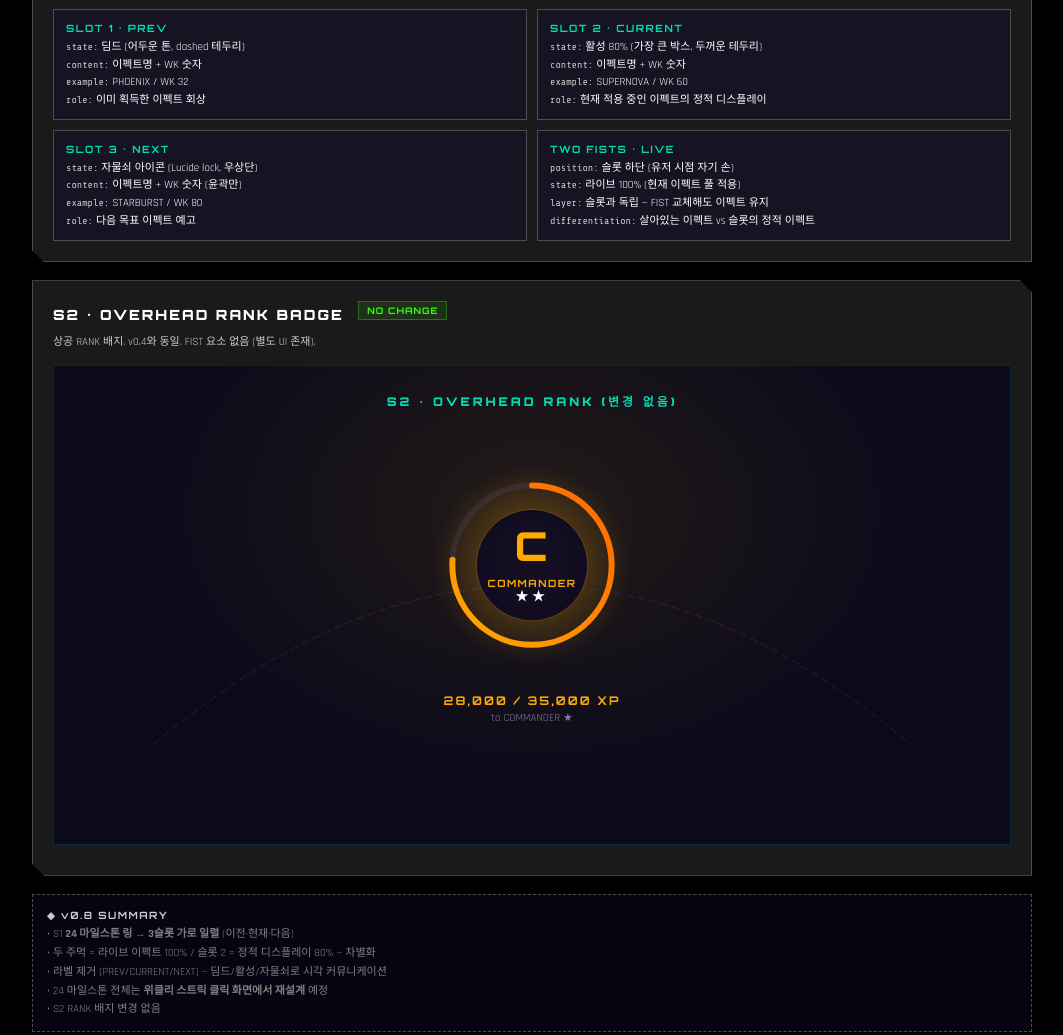
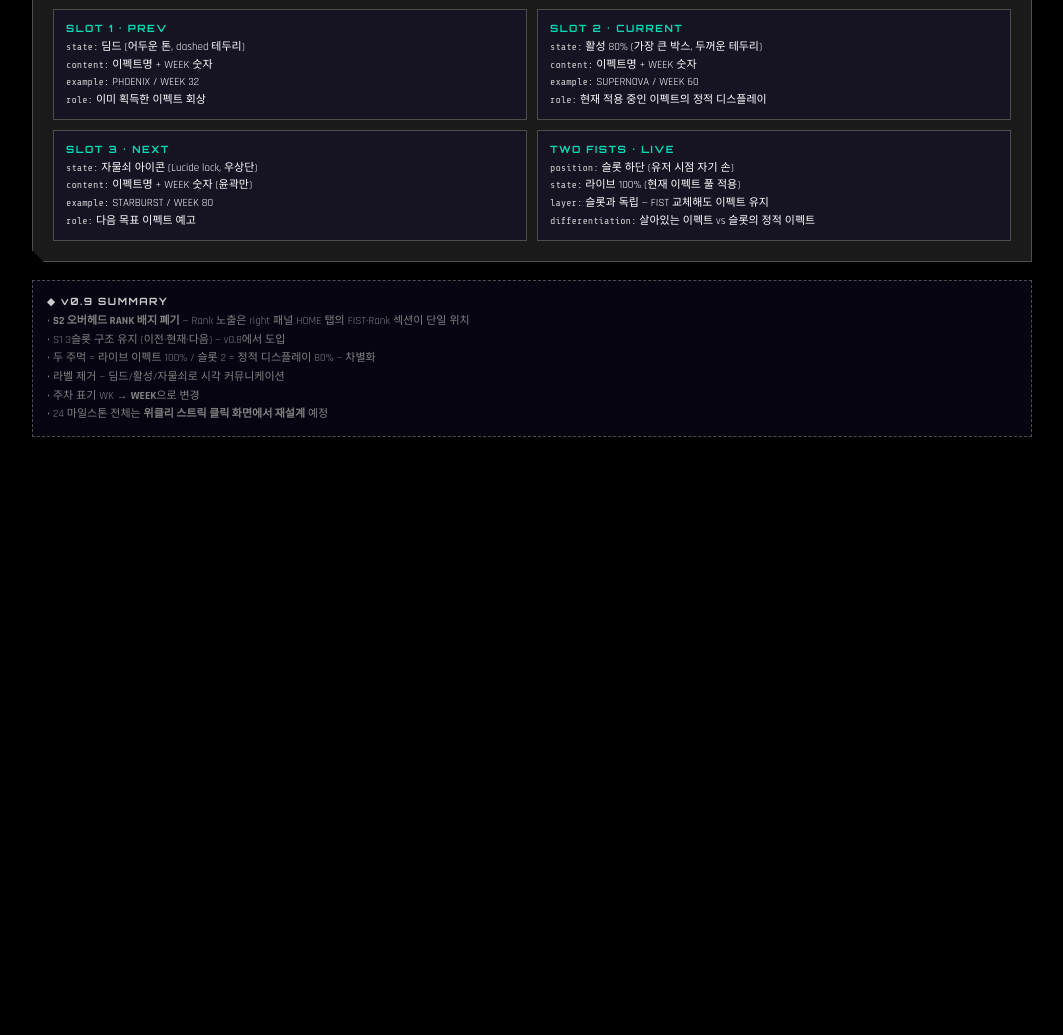
Before and after one commit to gittor73/vibe-punch-ui, a plain HTML site: page space.html in a window 1280 px wide. Shown: the part 820-1855 px from the top of the page, without its empty margins (108-1171 px from the left). After the commit the page ends 1295 px from the top, so only its background shows below. Drawn offline with nearby package versions, Linux system fonts and the light colour scheme.

Commit message:
v0.9: S2 오버헤드 RANK 배지 폐기
- S2 섹션 통째 제거 (SVG + 컨테이너)
- Rank 노출은 right 패널 HOME 탭의 FIST·Rank 섹션이 단일 위치로 확정
- 주차 표기 WK → WEEK으로 통일 (9곳)
- 헤더/푸터/SVG 타이틀 v0.9로 갱신
- s2.html 파일은 별도 삭제 필요 (이번 커밋 범위 외)

```diff
--- a/space.html
+++ b/space.html
@@ -3,7 +3,7 @@
 <head>
 <meta charset="UTF-8">
 <meta name="viewport" content="width=device-width, initial-scale=1.0">
-<title>Vibe Punch v1.8 — Space Hologram (v0.8)</title>
+<title>Vibe Punch v1.8 — Space Hologram (v0.9)</title>
 <link href="https://fonts.googleapis.com/css2?family=Orbitron:wght@400;500;600;700;800;900&family=Rajdhani:wght@300;400;500;600;700&family=Share+Tech+Mono&display=swap" rel="stylesheet">
 <link rel="stylesheet" href="common.css">
 <style>
@@ -145,9 +145,9 @@ body{padding:14px;background:var(--bg)}
 <body>
 <div class="container">
 <a href="index.html" class="back-link">❮ BACK TO LIST</a>
-<div class="hdr">◆ SPACE HOLOGRAM · S1 / S2 · v0.8 (3슬롯 구조 전환)</div>
+<div class="hdr">◆ SPACE HOLOGRAM · S1 · v0.9 (S2 폐기, 3슬롯 단일 구조)</div>
 
-<!-- ========== S1 (v0.8 — 3슬롯 구조) ========== -->
+<!-- ========== S1 (v0.9 — S2 폐기, 3슬롯만 유지) ========== -->
 <div class="spec-block">
 <div class="spec-title">
   S1 · CENTRAL FLOOR 3D SPACE
@@ -205,7 +205,7 @@ body{padding:14px;background:var(--bg)}
     <path d="M 18 32 Q 18 6 28 -10 Q 32 10 24 26" fill="url(#s1-flame-prev)" opacity="0.55"/>
   </g>
   <text x="110" y="208" font-family="Orbitron" font-size="14" font-weight="700" fill="#666" text-anchor="middle" letter-spacing="2">PHOENIX</text>
-  <text x="110" y="232" font-family="Share Tech Mono" font-size="11" fill="#555" text-anchor="middle" letter-spacing="2">WK 32</text>
+  <text x="110" y="232" font-family="Share Tech Mono" font-size="11" fill="#555" text-anchor="middle" letter-spacing="2">WEEK 32</text>
 </g>
 
 <!-- ========== SLOT 2 · CURRENT (active 80%, no label, biggest) ========== -->
@@ -220,7 +220,7 @@ body{padding:14px;background:var(--bg)}
     <path d="M 30 56 Q 30 12 44 -16 Q 52 16 38 42" fill="url(#s1-flame-curr)" opacity="0.8"/>
   </g>
   <text x="160" y="280" font-family="Orbitron" font-size="20" font-weight="900" fill="#ddd" text-anchor="middle" letter-spacing="3">SUPERNOVA</text>
-  <text x="160" y="306" font-family="Share Tech Mono" font-size="13" fill="#999" text-anchor="middle" letter-spacing="3">WK 60</text>
+  <text x="160" y="306" font-family="Share Tech Mono" font-size="13" fill="#999" text-anchor="middle" letter-spacing="3">WEEK 60</text>
 </g>
 
 <!-- ========== SLOT 3 · NEXT (locked, no label, lock icon) ========== -->
@@ -239,7 +239,7 @@ body{padding:14px;background:var(--bg)}
     <path d="M 22 36 Q 22 8 32 -12 Q 38 12 28 30" fill="none" stroke="#888" stroke-width="1.2"/>
   </g>
   <text x="110" y="218" font-family="Orbitron" font-size="14" font-weight="700" fill="#aaa" text-anchor="middle" letter-spacing="2">STARBURST</text>
-  <text x="110" y="240" font-family="Share Tech Mono" font-size="11" fill="#888" text-anchor="middle" letter-spacing="2">WK 80</text>
+  <text x="110" y="240" font-family="Share Tech Mono" font-size="11" fill="#888" text-anchor="middle" letter-spacing="2">WEEK 80</text>
 </g>
 
 <!-- ========== TWO FISTS (live, 100%, below slots) ========== -->
@@ -269,7 +269,7 @@ body{padding:14px;background:var(--bg)}
 <text x="20" y="530" font-family="Share Tech Mono" font-size="9" fill="rgba(255,255,255,0.3)">FLOOR SPACE · ≈ 6m × 3m in VR</text>
 
 <!-- Title -->
-<text x="480" y="30" text-anchor="middle" font-family="Orbitron" font-size="12" font-weight="900" fill="#ccc" letter-spacing="3">S1 · 3-SLOT FIRE EFFECT (v0.8)</text>
+<text x="480" y="30" text-anchor="middle" font-family="Orbitron" font-size="12" font-weight="900" fill="#ccc" letter-spacing="3">S1 · 3-SLOT FIRE EFFECT (v0.9)</text>
 </svg>
 </div>
 
@@ -277,24 +277,24 @@ body{padding:14px;background:var(--bg)}
 <div class="comp">
 <b>SLOT 1 · PREV</b><br>
 <em>state:</em> 딤드 (어두운 톤, dashed 테두리)<br>
-<em>content:</em> 이펙트명 + WK 숫자<br>
-<em>example:</em> PHOENIX / WK 32<br>
+<em>content:</em> 이펙트명 + WEEK 숫자<br>
+<em>example:</em> PHOENIX / WEEK 32<br>
 <em>role:</em> 이미 획득한 이펙트 회상
 </div>
 
 <div class="comp">
 <b>SLOT 2 · CURRENT</b><br>
 <em>state:</em> 활성 80% (가장 큰 박스, 두꺼운 테두리)<br>
-<em>content:</em> 이펙트명 + WK 숫자<br>
-<em>example:</em> SUPERNOVA / WK 60<br>
+<em>content:</em> 이펙트명 + WEEK 숫자<br>
+<em>example:</em> SUPERNOVA / WEEK 60<br>
 <em>role:</em> 현재 적용 중인 이펙트의 정적 디스플레이
 </div>
 
 <div class="comp">
 <b>SLOT 3 · NEXT</b><br>
 <em>state:</em> 자물쇠 아이콘 (Lucide lock, 우상단)<br>
-<em>content:</em> 이펙트명 + WK 숫자 (윤곽만)<br>
-<em>example:</em> STARBURST / WK 80<br>
+<em>content:</em> 이펙트명 + WEEK 숫자 (윤곽만)<br>
+<em>example:</em> STARBURST / WEEK 80<br>
 <em>role:</em> 다음 목표 이펙트 예고
 </div>
 
@@ -308,54 +308,15 @@ body{padding:14px;background:var(--bg)}
 </div>
 </div>
 
-<!-- ========== S2 ========== -->
-<div class="spec-block">
-<div class="spec-title">
-  S2 · OVERHEAD RANK BADGE
-  <span class="spec-status active">NO CHANGE</span>
-</div>
-<div class="spec-sub">상공 RANK 배지. v0.4와 동일. FIST 요소 없음 (별도 UI 존재).</div>
-
-<div class="blueprint">
-<svg viewBox="0 0 960 480" xmlns="http://www.w3.org/2000/svg" style="background:radial-gradient(ellipse at 50% 30%,rgba(255,170,0,0.1) 0%,transparent 60%)">
-<defs>
-<linearGradient id="s2-ring" x1="0%" y1="0%" x2="100%" y2="100%">
-<stop offset="0%" stop-color="#ffaa00"/><stop offset="100%" stop-color="#ff6600"/>
-</linearGradient>
-<radialGradient id="s2-glow" cx="50%" cy="50%" r="50%">
-<stop offset="0%" stop-color="rgba(255,170,0,0.4)"/><stop offset="100%" stop-color="rgba(255,170,0,0)"/>
-</radialGradient>
-</defs>
-
-<path d="M 100 380 Q 480 60 860 380" fill="none" stroke="rgba(180,74,255,0.2)" stroke-width="1" stroke-dasharray="8 4"/>
-
-<g transform="translate(480 200)">
-<circle cx="0" cy="0" r="100" fill="url(#s2-glow)"/>
-<circle cx="0" cy="0" r="80" fill="none" stroke="rgba(90,74,122,0.25)" stroke-width="6"/>
-<circle cx="0" cy="0" r="80" fill="none" stroke="url(#s2-ring)" stroke-width="6" stroke-linecap="round" stroke-dasharray="502" stroke-dashoffset="120" transform="rotate(-90)"/>
-<circle cx="0" cy="0" r="56" fill="rgba(12,8,35,0.9)" stroke="rgba(255,170,0,0.3)" stroke-width="1"/>
-
-<text x="0" y="-4" font-family="Orbitron" font-size="40" font-weight="900" fill="#ffaa00" text-anchor="middle" letter-spacing="2">C</text>
-<text x="0" y="22" font-family="Orbitron" font-size="10" font-weight="700" fill="#ffaa00" text-anchor="middle" letter-spacing="1.5">COMMANDER</text>
-<text x="0" y="36" font-family="Orbitron" font-size="14" font-weight="900" fill="#ffffff" text-anchor="middle" letter-spacing="4">★★</text>
-</g>
-
-<text x="480" y="340" font-family="Orbitron" font-size="12" font-weight="700" fill="#ffaa00" text-anchor="middle" letter-spacing="2">28,000 / 35,000 XP</text>
-<text x="480" y="356" font-family="Rajdhani" font-size="11" fill="#8878aa" text-anchor="middle">to COMMANDER ★</text>
-
-<text x="480" y="40" text-anchor="middle" font-family="Orbitron" font-size="12" font-weight="900" fill="#00ddb5" letter-spacing="3">S2 · OVERHEAD RANK (변경 없음)</text>
-</svg>
-</div>
-</div>
-
 <!-- Footer -->
 <div style="margin:16px 0 24px;padding:12px 14px;background:rgba(18,12,45,0.4);border:1px dashed var(--bd2);font-size:11px;color:var(--t3);line-height:1.7">
-<strong style="color:var(--t2);font-family:Orbitron;letter-spacing:1.5px;font-size:10px">◆ v0.8 SUMMARY</strong><br>
-• S1 <strong>24 마일스톤 링 → 3슬롯 가로 일렬</strong> (이전·현재·다음)<br>
+<strong style="color:var(--t2);font-family:Orbitron;letter-spacing:1.5px;font-size:10px">◆ v0.9 SUMMARY</strong><br>
+• <strong>S2 오버헤드 RANK 배지 폐기</strong> — Rank 노출은 right 패널 HOME 탭의 FIST·Rank 섹션이 단일 위치<br>
+• S1 3슬롯 구조 유지 (이전·현재·다음) — v0.8에서 도입<br>
 • 두 주먹 = 라이브 이펙트 100% / 슬롯 2 = 정적 디스플레이 80% — 차별화<br>
-• 라벨 제거 (PREV/CURRENT/NEXT) — 딤드/활성/자물쇠로 시각 커뮤니케이션<br>
-• 24 마일스톤 전체는 <strong>위클리 스트릭 클릭 화면에서 재설계</strong> 예정<br>
-• S2 RANK 배지 변경 없음
+• 라벨 제거 — 딤드/활성/자물쇠로 시각 커뮤니케이션<br>
+• 주차 표기 WK → <strong>WEEK</strong>으로 변경<br>
+• 24 마일스톤 전체는 <strong>위클리 스트릭 클릭 화면에서 재설계</strong> 예정
 </div>
 
 </div>
```
